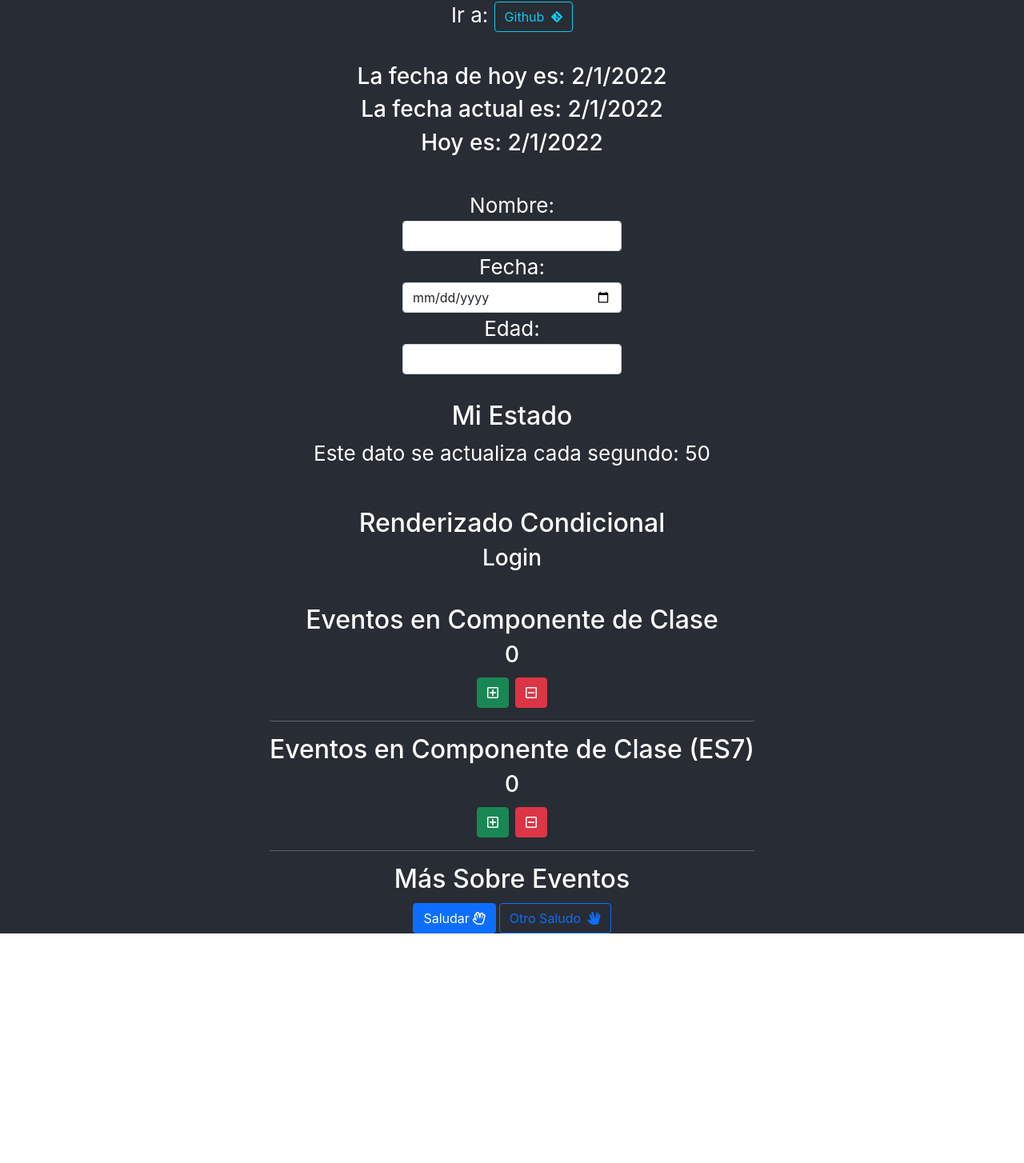
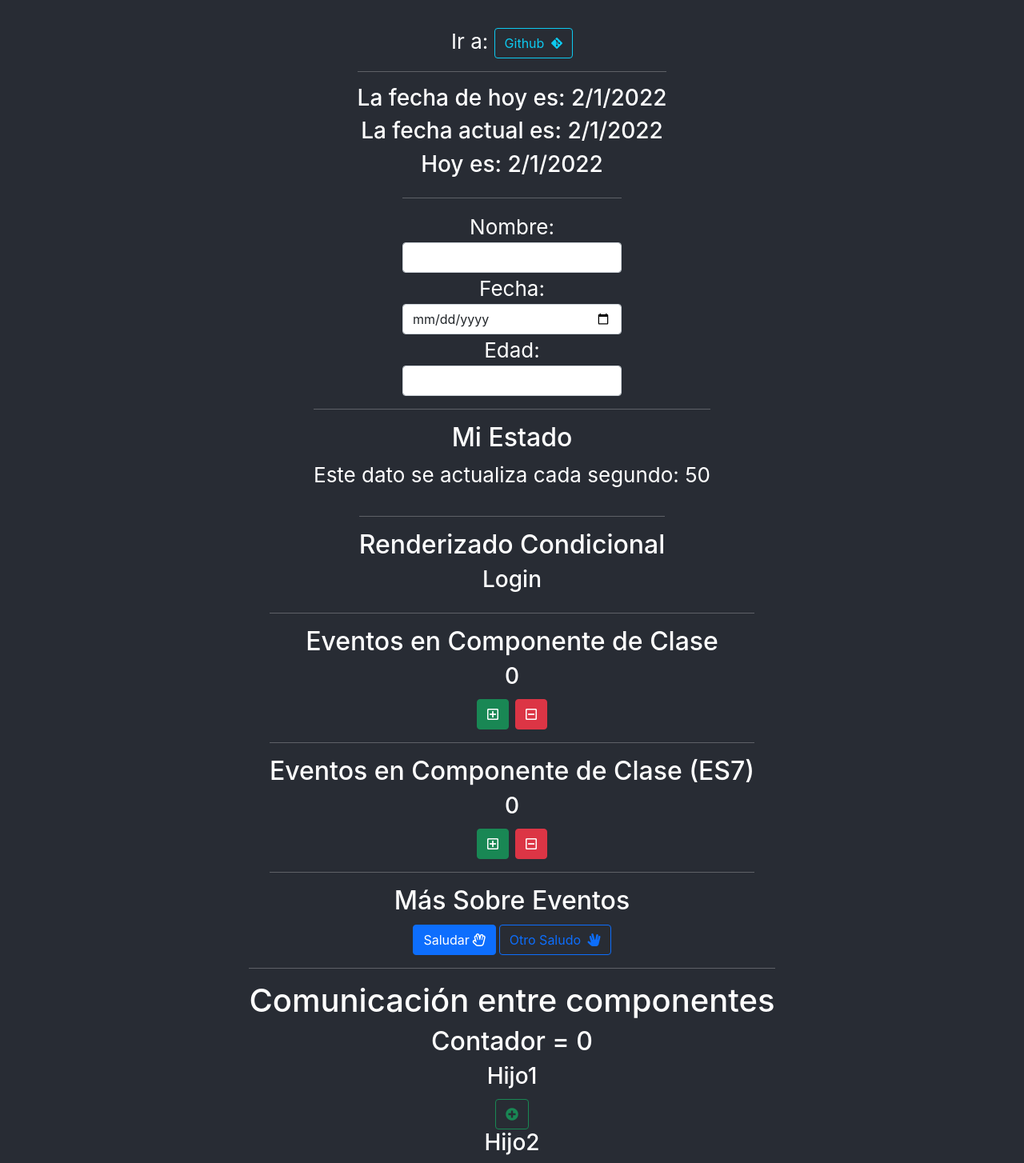
Before and after one commit to alexdta/react_basico, a React (Create React App) app: page / in a window 1280 px wide. Shown: the part 793-2247 px from the top of the page at 80% size. Before the commit the page ends 1960 px from the top, so only its background shows below. Built offline with nearby package versions, Linux system fonts and the light colour scheme.

Commit message:
Comunicación entre un componente hijo y su padre

```diff
--- a/src/App.js
+++ b/src/App.js
@@ -7,7 +7,8 @@ import Presy from "./components/Presentacion";
 import PresFnc from "./components/PresentacionFnc";
 import Est from "./components/Estado";
 import RenderIf from "./components/RenderCondicional";
-import { Eventos, EventosES7, MasSobreEventos} from "./components/Eventos";
+import { Eventos, EventosES7, MasSobreEventos } from "./components/Eventos";
+import Comunicacion from "./components/Comunicacion";
 // ================================================================
 
 // ================================================================
@@ -65,18 +66,14 @@ function App() {
 						REACT JS<i className="ms-1 fab fa-react"></i>
 					</a>
 				</p>
-
-				<section className="componentes">
+				<section>
+					<hr />
 					{
 						//Llamando a un componente
 						//Se hace una etiqueta tipo HTML con el nombre del componente <Presy />
 						//Las propiedades de la etiqueta serán los parametros que se le pasen al componente
 					}
-					{/* <Presy
-            nombre={_nombre}
-            github={_github}
-            conocimientos={_conocimientos}
-          /> */}
+					{/* <Presy nombre={_nombre} github={_github} conocimientos={_conocimientos} /> */}
 
 					<PresFnc
 						nombre={_nombre}
@@ -84,47 +81,60 @@ function App() {
 						conocimientos={_conocimientos}
 					/>
 				</section>
-				<br />
+				<section>
+					<hr />
 					{
 						//Llamado a una función con parametros
 						Fecha01(_fecha.toLocaleDateString())
 
 						/*
-          Abajo se aprecia el llamado a 2 funciones que hacen lo mismo pero las funciones
+          				Abajo se aprecia el llamado a 2 funciones
+						que hacen lo mismo pero las funciones
           				y la forma de crear el componente es distinta
           				*/
 					}
 					<Fecha02 fecha_actual={_fecha.toLocaleDateString()} />
 					<Fecha03 fecha_actual={_fecha.toLocaleDateString()} />
-
+				</section>
+				<section>
 					<hr />
 					{
 						// Llamado a componente con parametros
 						// Se hace una etiqueta tipo HTML con el nombre del componente <FI></FI> o <FI />
 						// Las propiedades de la etiqueta serán los parámetros que se le pasen al componente
 					}
-				<section>
 					<form>
 						<FI etiqueta="Nombre" tipo="text" id="1" requerido="required"></FI>
 						<FI etiqueta="Fecha" tipo="date" id="2" />
 						<FI etiqueta="Edad" tipo="number" id="3" />
 					</form>
 				</section>
+				<section>
 					<hr />
-				<section>
 					<Est></Est>
 				</section>
+				<section>
 					<hr />
-				<section>
+					{/*
+						Renderizado condicional
+						Se dibuja uno u otro componente dependiendo del estado del mismo
+						this.state = { session: true };
+						o
+						this.state = { session: false };
+						*/}
 					<RenderIf />
 				</section>
+				<section>
 					<hr />
-				<section>
 					<Eventos />
 					<hr />
 					<EventosES7 />
 					<hr />
 					<MasSobreEventos />
+				</section>
+				<section>
+					<hr />
+					<Comunicacion></Comunicacion>
 				</section>
 			</header>
 		</div>
--- /dev/null
+++ b/src/components/Comunicacion.js
@@ -0,0 +1,49 @@
+import React, { Component } from "react";
+
+export default class Padre extends Component {
+	state = {
+		contador: 0,
+	};
+
+	sumar = (e) => {
+		this.setState({
+			contador: this.state.contador + 1,
+		});
+	};
+
+	restar = (e) => {
+		if (this.state.contador > 0) {
+			this.setState({
+				contador: this.state.contador - 1,
+			});
+		}
+	};
+
+	render() {
+		return (
+			<>
+				<h1>Comunicación entre componentes</h1>
+				<h2>Contador = {this.state.contador}</h2>
+				<Hijo mensaje="Hijo1" evento={this.sumar} tipo={1}></Hijo>
+				<Hijo mensaje="Hijo2" evento={this.restar} tipo={2}></Hijo>
+			</>
+		);
+	}
+}
+
+function Hijo(props) {
+	return (
+		<>
+			<h3>{props.mensaje}</h3>
+			{props.tipo === 1 ? (
+				<button onClick={props.evento} className="btn btn-outline-success">
+					<i className="fas fa-plus-circle"></i>
+				</button>
+			) : (
+				<button onClick={props.evento} className="btn btn-outline-danger">
+					<i className="far fa-minus-square"></i>
+				</button>
+			)}
+		</>
+	);
+}
```
Lines whose indentation alone changed are shown as unchanged.
